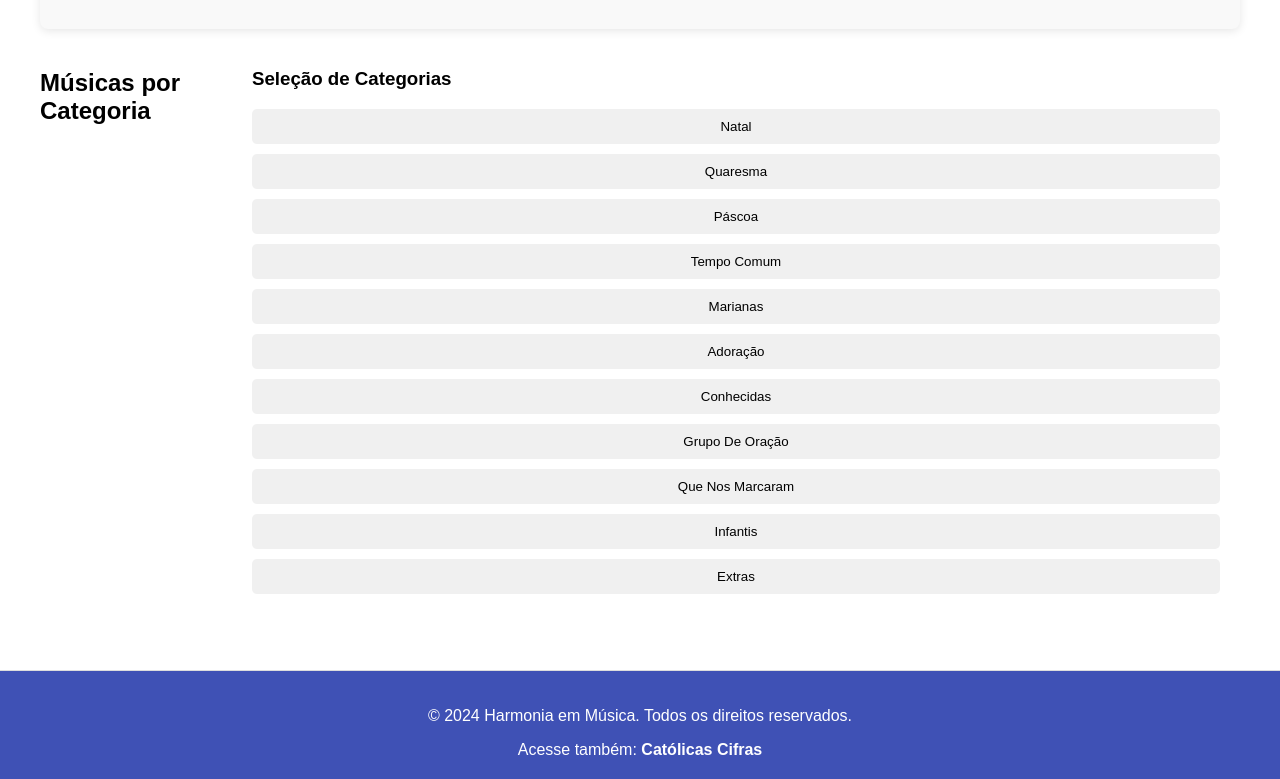
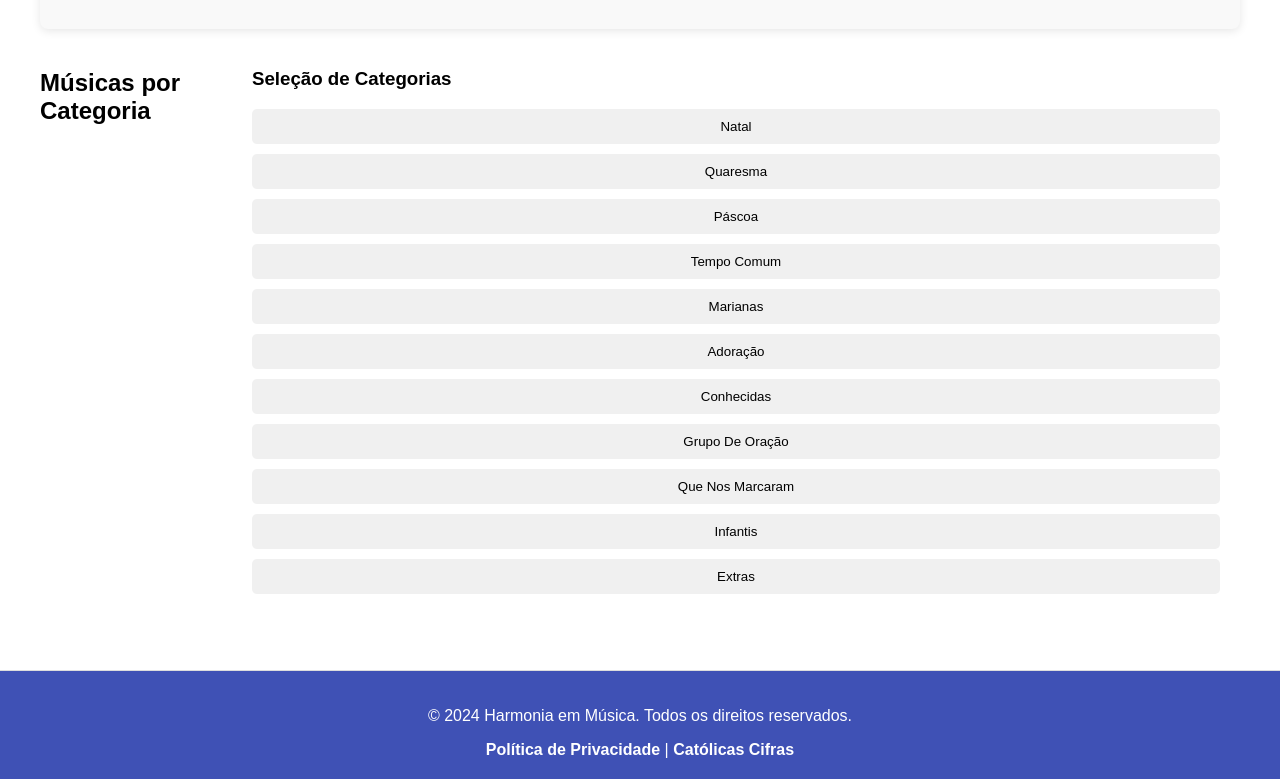
Before and after one commit to rma98/responsive-music-theory, a plain HTML site: page index.html in a window 1280 px wide. Shown: the part 3810-4589 px from the top of the page. Drawn offline with Linux system fonts and the light colour scheme.

Commit message:
feat: update index page

```diff
--- a/index.html
+++ b/index.html
@@ -298,7 +298,7 @@
 
   <footer>
     <p>&copy; 2024 Harmonia em Música. Todos os direitos reservados.</p>
-    <span>Acesse também: </span>
+    <a href="politica-privacidade.html" target="_blank">Política de Privacidade</a> |
     <a href="https://catolicascifras.com.br/" target="_blank">Católicas Cifras</a>
   </footer>
 
```
